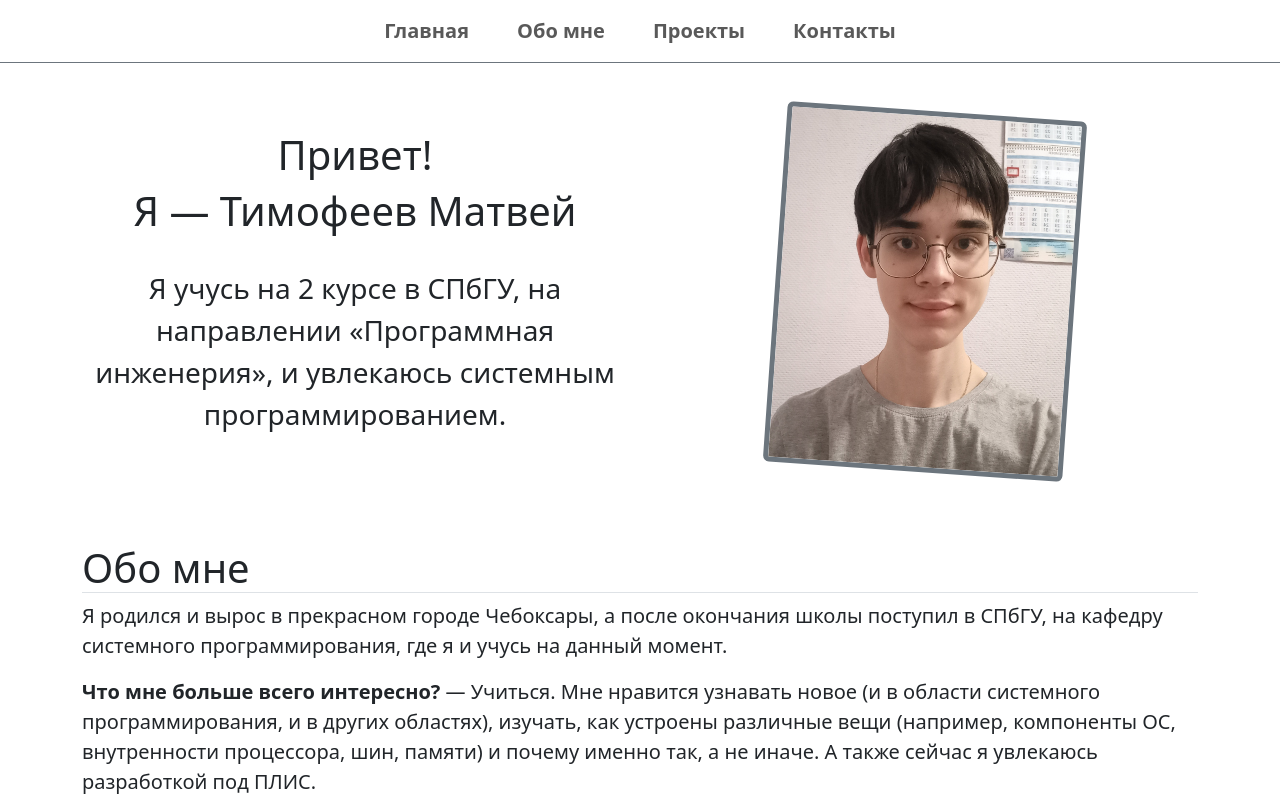
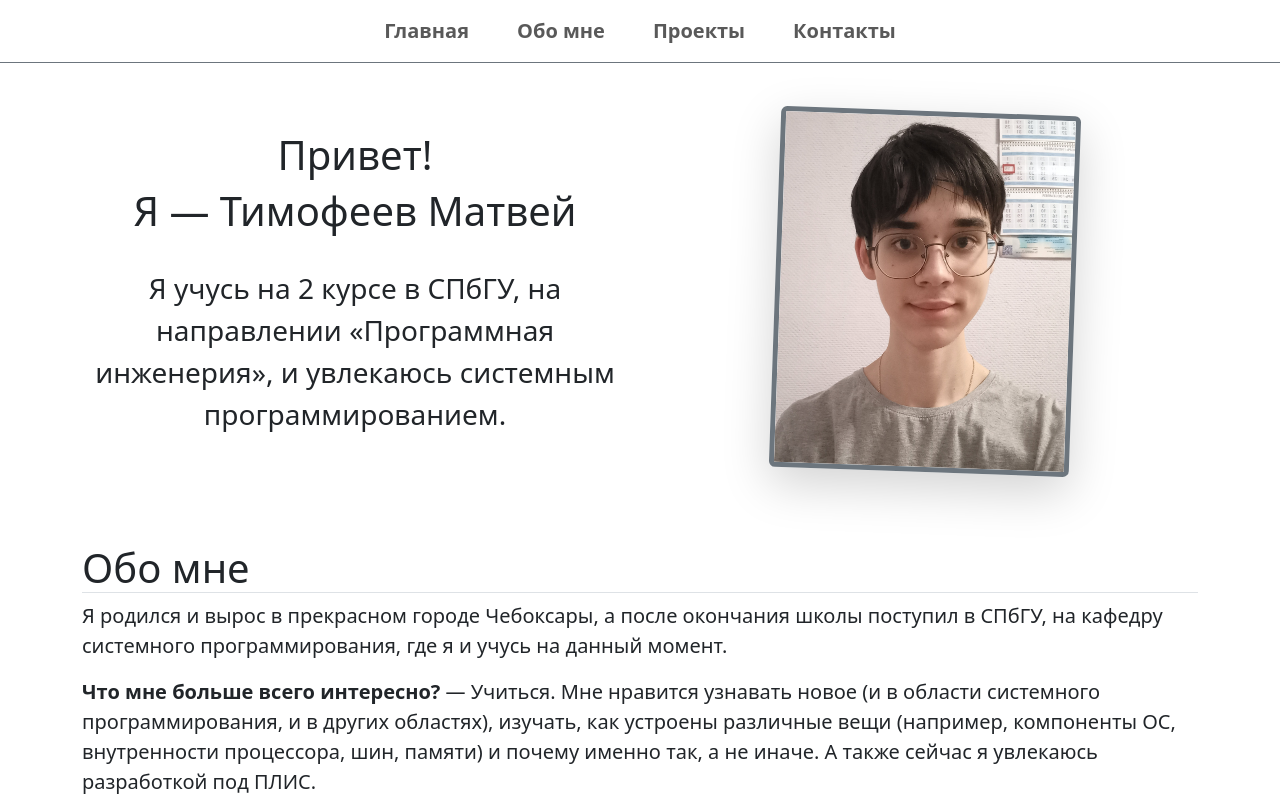
Before and after one commit to meow79/meow79.github.io, a plain HTML site: page index.html in a window 1280 px wide. In both pictures the pointer is over the picture 925 px from the left and 291 px from the top of the page. Shown: the top 800 px of the page. Drawn offline with nearby package versions, Linux system fonts and the light colour scheme.

Commit message:
feat: Add shadow to my photo. Change rotation on hover: 4deg -> 2deg
Also refactor a bit corresponding CSS rule

```diff
--- a/index.html
+++ b/index.html
@@ -61,7 +61,7 @@
           <div class="col-md-6">
             <img
               src="assets/my_photo.jpg"
-              class="my_photo img-fluid rounded d-block mx-auto border border-5 border-secondary"
+              class="my_photo shadow-lg img-fluid rounded d-block mx-auto border border-5 border-secondary"
               width="300"
             />
           </div>
--- a/style.css
+++ b/style.css
@@ -4,8 +4,7 @@ html {
 
 img.my_photo {
   transition: 0.5s;
+  &:hover {
+    rotate: 2deg;
+  }
 }
-
-img.my_photo:hover {
-  rotate: 4deg;
-}
```
